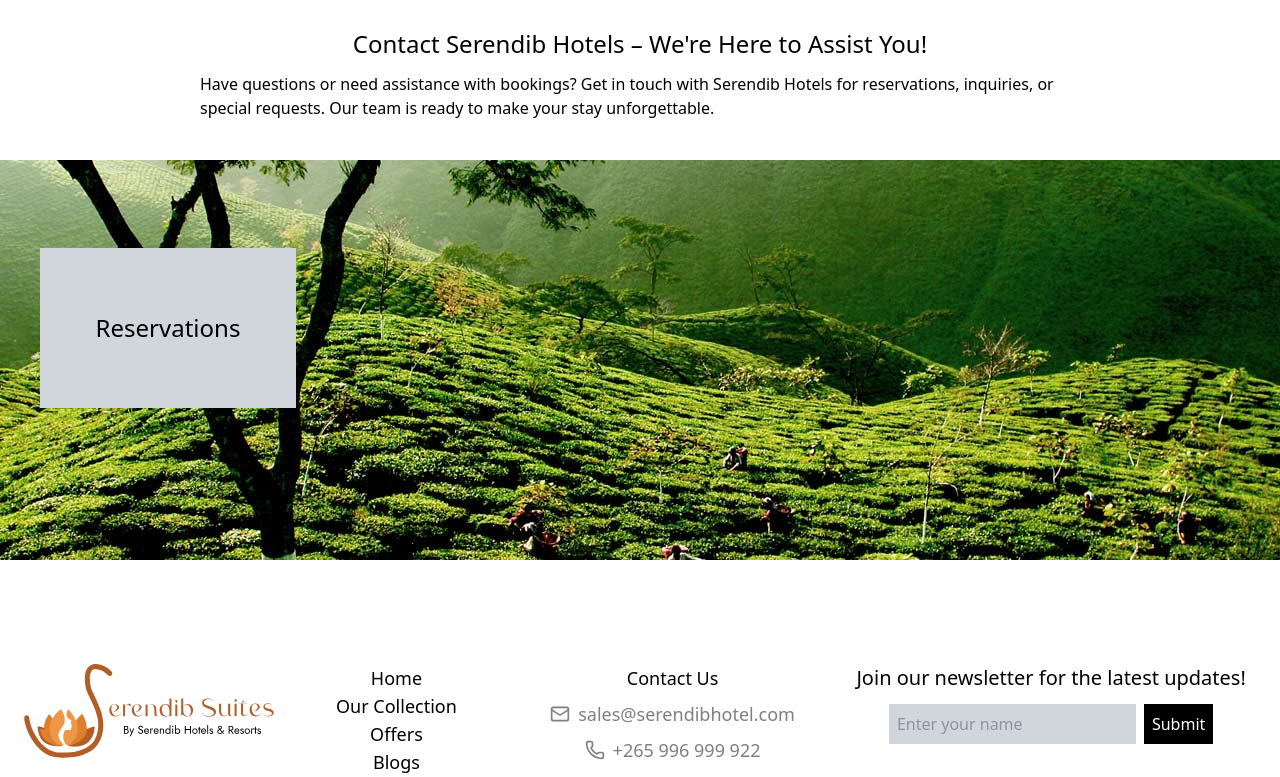
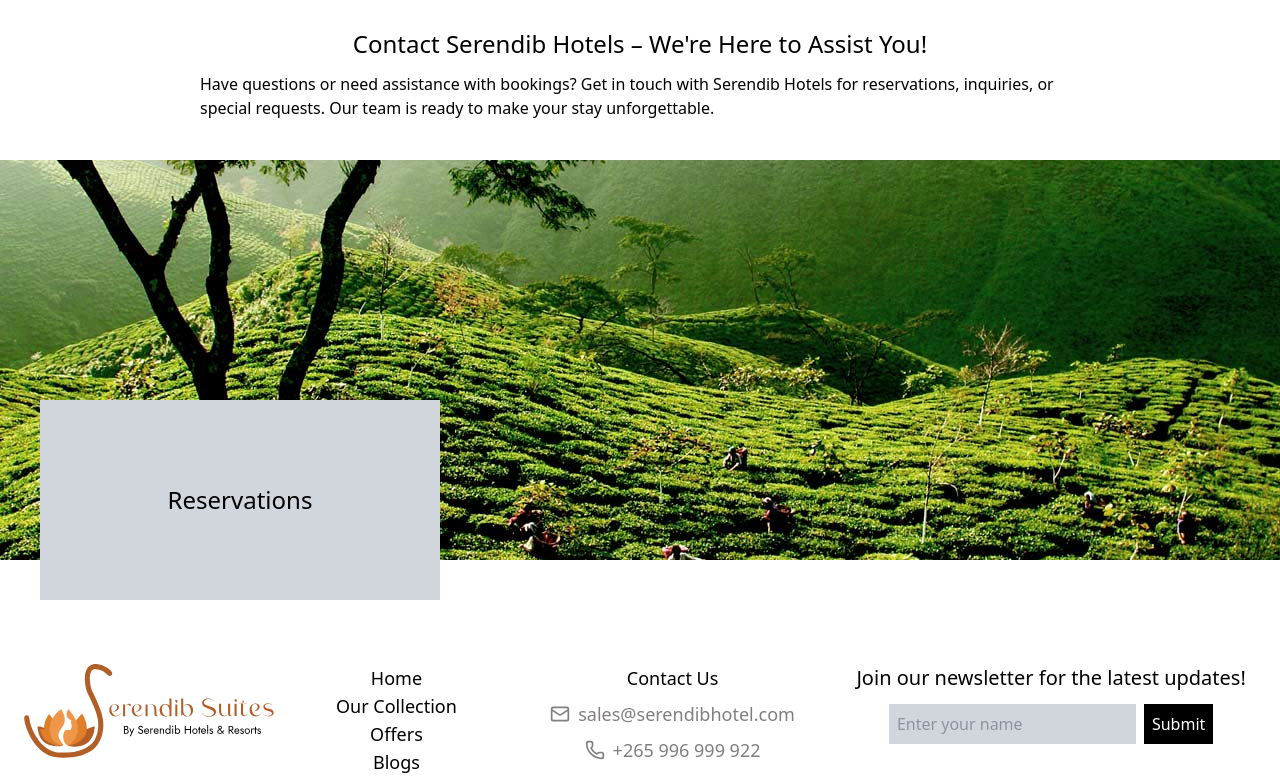
Before and after one commit to RusithDhyan/Hotel-Management-System, a Next.js app: page /contact in a window 1280 px wide. Shown: the part 412-1189 px from the top of the page. Built offline with nearby package versions, Linux system fonts and the light colour scheme.

Commit message:
minor changes

```diff
--- a/src/app/contact/page.js
+++ b/src/app/contact/page.js
@@ -36,8 +36,8 @@
           height={100}
           className="w-full h-100 object-cover"
         />
-        <div className="absolute inset-0 top-[20%] px-10">
-          <div className="relative w-64 h-40 overflow-hidden group">
+        <div className="absolute inset-0 px-10 flex items-end">
+          <div className="relative w-100 h-50 overflow-hidden group">
             {/* Front Card (Visible by Default) */}
             <div className="absolute inset-0 flex justify-center items-center bg-gray-300 text-black text-2xl transition-all duration-500 group-hover:opacity-0">
               Reservations
```
Also changed, not shown: src/app/home/page.js (+6 -5 lines).
